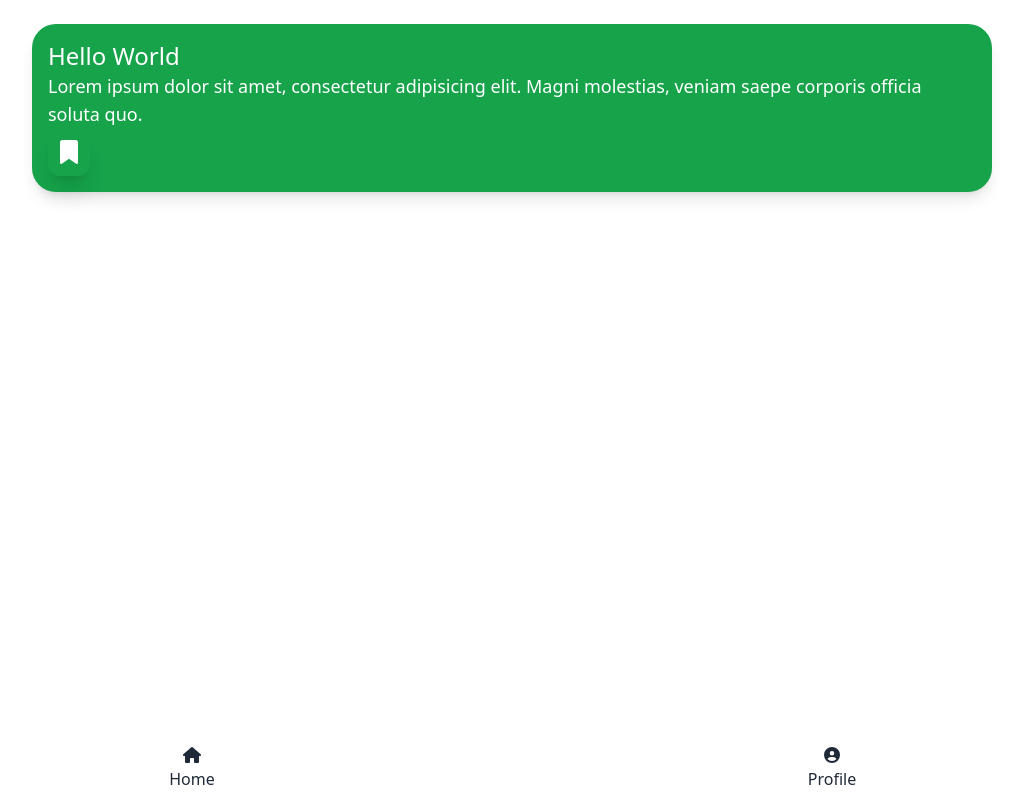
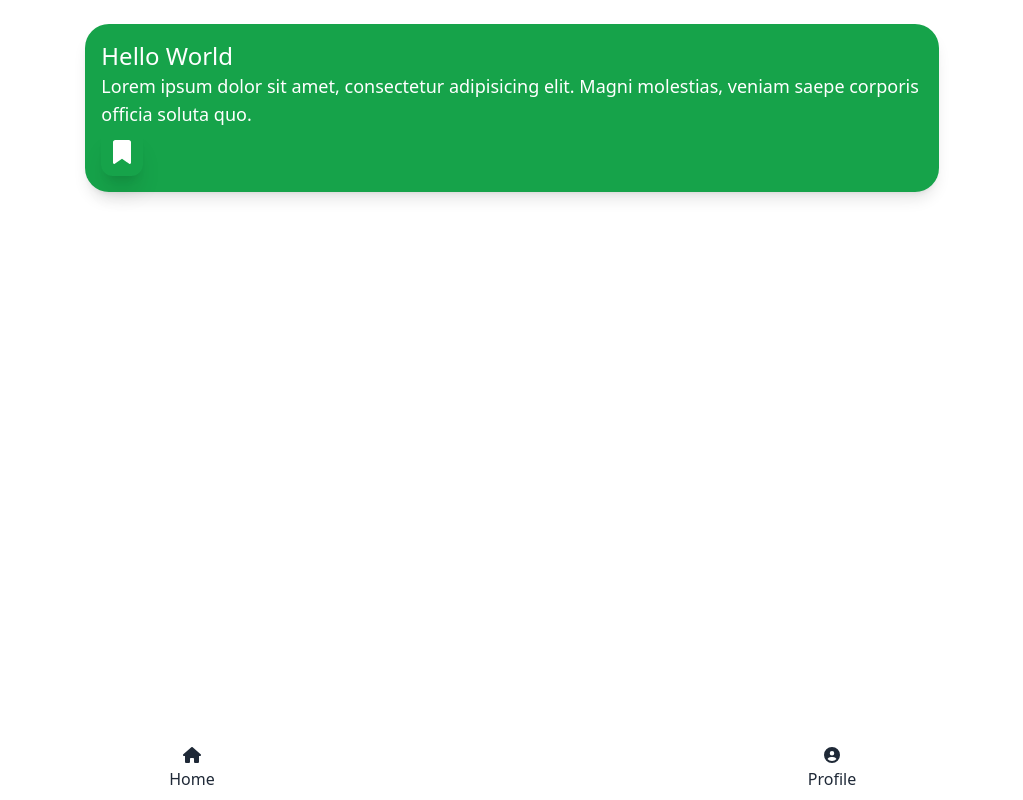
Before and after one commit to abiyyu03/joba-frontend, a React (Vite) app: page /posts in a window 1280 px wide. Shown: the whole page, without its empty margins (128-1151 px from the left). Built offline with nearby package versions, Linux system fonts and the light colour scheme.

Commit message:
create post card components

```diff
--- a/src/components/PostCard/index.jsx
+++ b/src/components/PostCard/index.jsx
@@ -4,7 +4,7 @@ import { faBookmark } from "@fortawesome/free-solid-svg-icons";
 
 const PostCard = () => {
     return (
-        <div className="mt-6 w-9/12 mx-auto block">
+        <div className="mt-6 w-8/12 mx-auto block">
             <Link to="#">
                 <div className="shadow-lg rounded-3xl p-4 text-white bg-green-600 hover:bg-green-700">
                     <h1 className="text-2xl">Hello World</h1>
```
